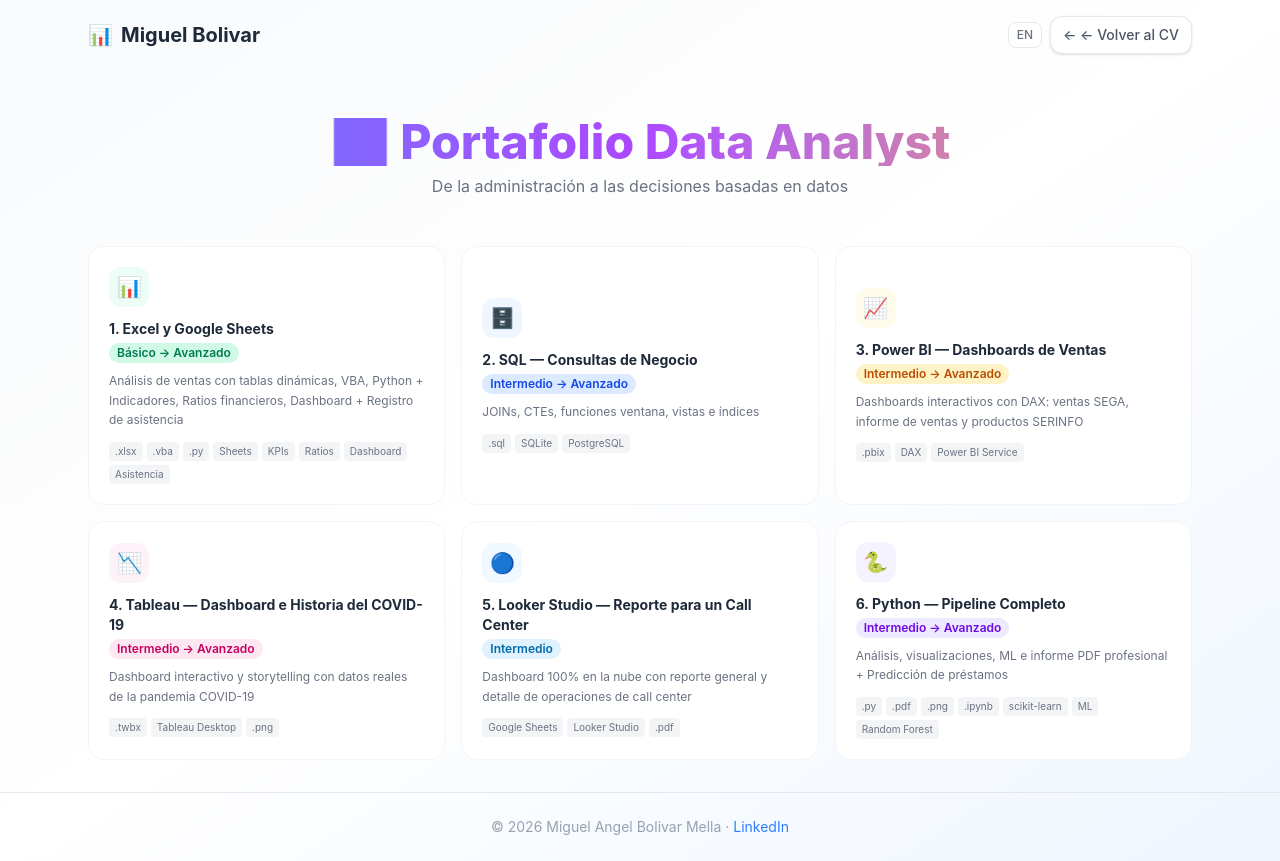
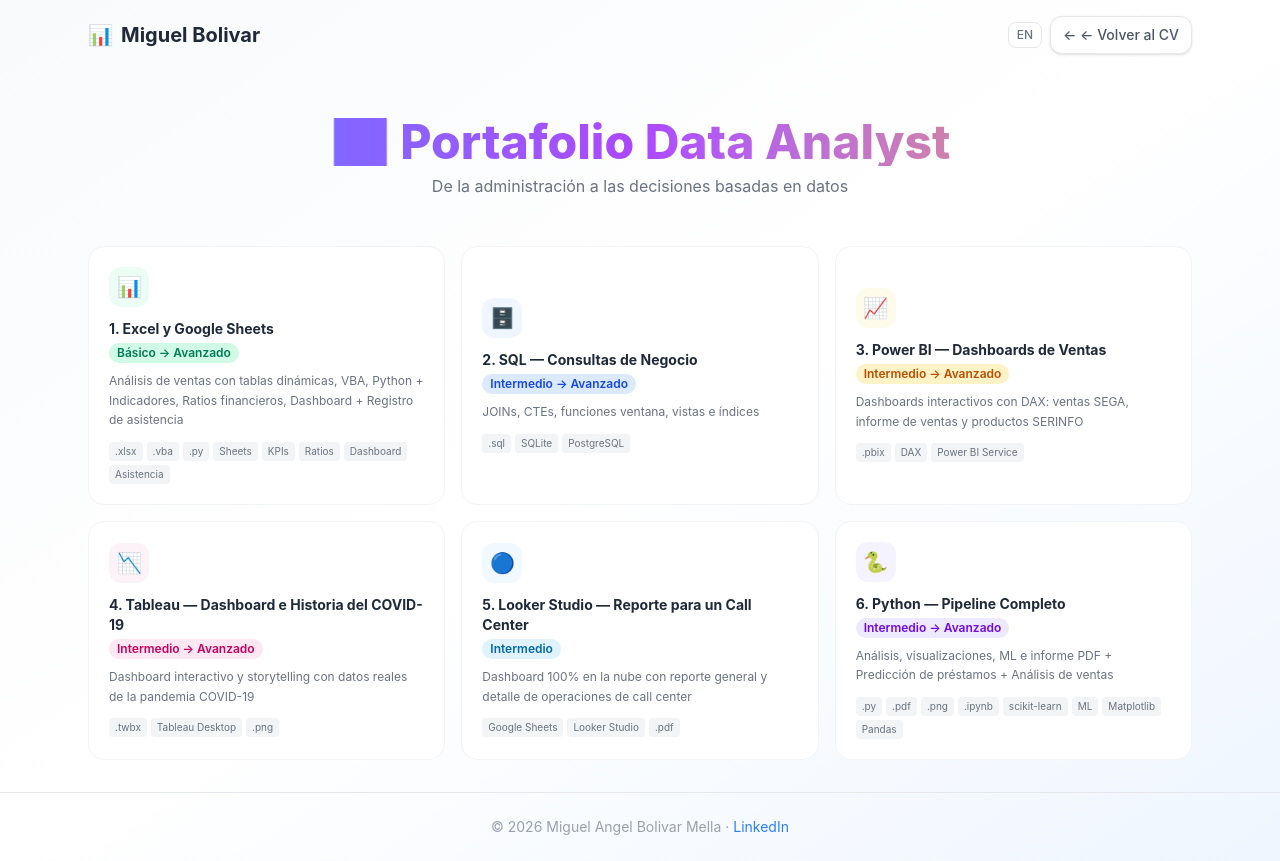
Before and after one commit to Migbolivar/portfolio-cv, a React (Vite) app: page /proyectos in a window 1280 px wide. Built offline with nearby package versions, Linux system fonts and the light colour scheme.

Commit message:
Agregar notebook de análisis de ventas de productos a ficha Python

```diff
--- a/src/pages/Portfolio.tsx
+++ b/src/pages/Portfolio.tsx
@@ -134,15 +134,16 @@
     titleEn: '6. Python — Full Pipeline',
     levelEs: 'Intermedio → Avanzado',
     levelEn: 'Intermediate → Advanced',
-    descEs: 'Análisis, visualizaciones, ML e informe PDF profesional + Predicción de préstamos',
-    descEn: 'Analysis, visualizations, ML and professional PDF report + Loan Prediction',
-    tags: ['.py', '.pdf', '.png', '.ipynb', 'scikit-learn', 'ML', 'Random Forest'],
+    descEs: 'Análisis, visualizaciones, ML e informe PDF + Predicción de préstamos + Análisis de ventas',
+    descEn: 'Analysis, visualizations, ML and PDF report + Loan Prediction + Sales Analysis',
+    tags: ['.py', '.pdf', '.png', '.ipynb', 'scikit-learn', 'ML', 'Matplotlib', 'Pandas'],
     href: '/proyectos/Python/',
     color: 'violet',
     files: [
       { name: 'analisis_ventas.py', path: '/proyectos/Python/analisis_ventas.py' },
       { name: 'informe_ventas.pdf', path: '/proyectos/Python/informe_ventas.pdf' },
       { name: 'loan_approval_prediction.zip (notebook + datos)', path: '/proyectos/Python/Loan_approval_Prediction_mejorado.zip' },
+      { name: 'analisis_ventas_productos.zip (notebook + datos)', path: '/proyectos/Python/Active_Product_Sales_Analysis_mejorado.zip' },
     ],
   },
 ];
```
Also changed, not shown: 1 other file (tests, documents, lock files or other folders).
